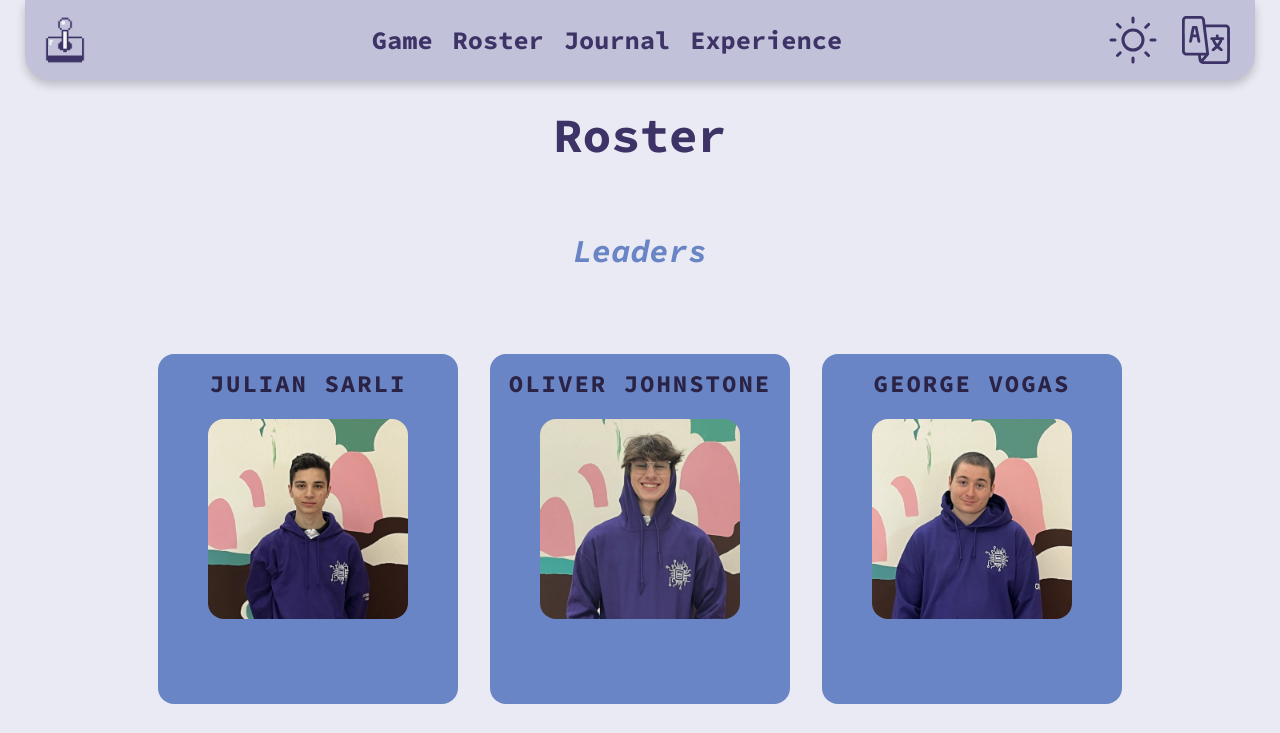
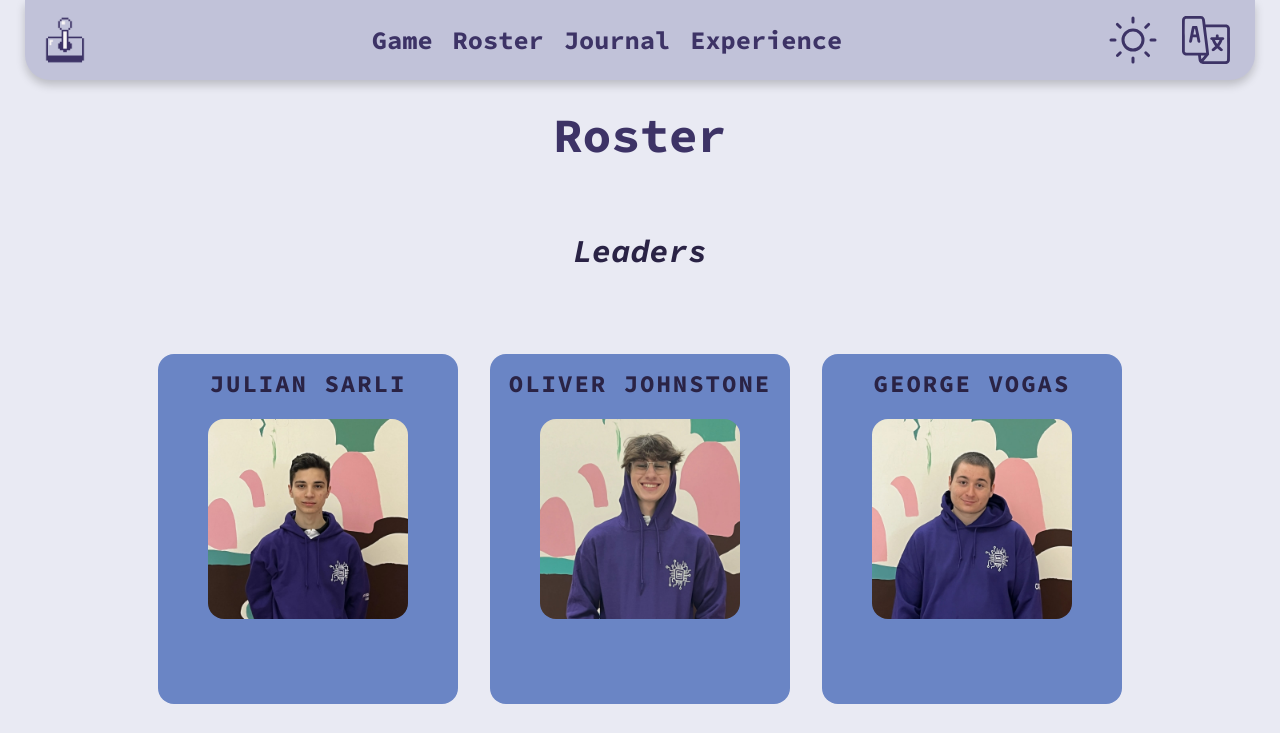
Before and after one commit to Ju-lion28/Website-lha-2024, a website: page pages/roster.html in a window 1280 px wide. Shown: the top 733 px of the page. Drawn offline with Linux system fonts and the light colour scheme.

Commit message:
h2 colour

```diff
--- a/style.css
+++ b/style.css
@@ -145,7 +145,7 @@ h1 {
 }
 
 h2 {
-    color: var(--primary);
+    color: var(--darker-accent);
     font-size: 2em;
     font-style: italic;
 }
```
